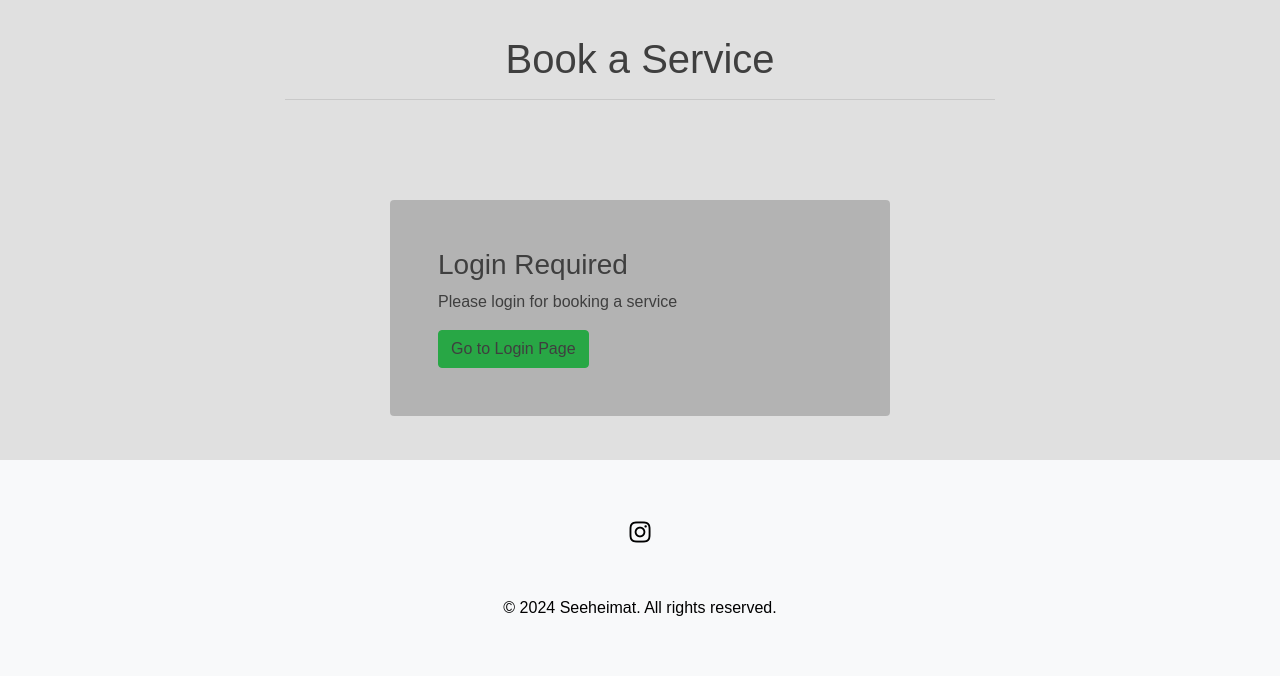
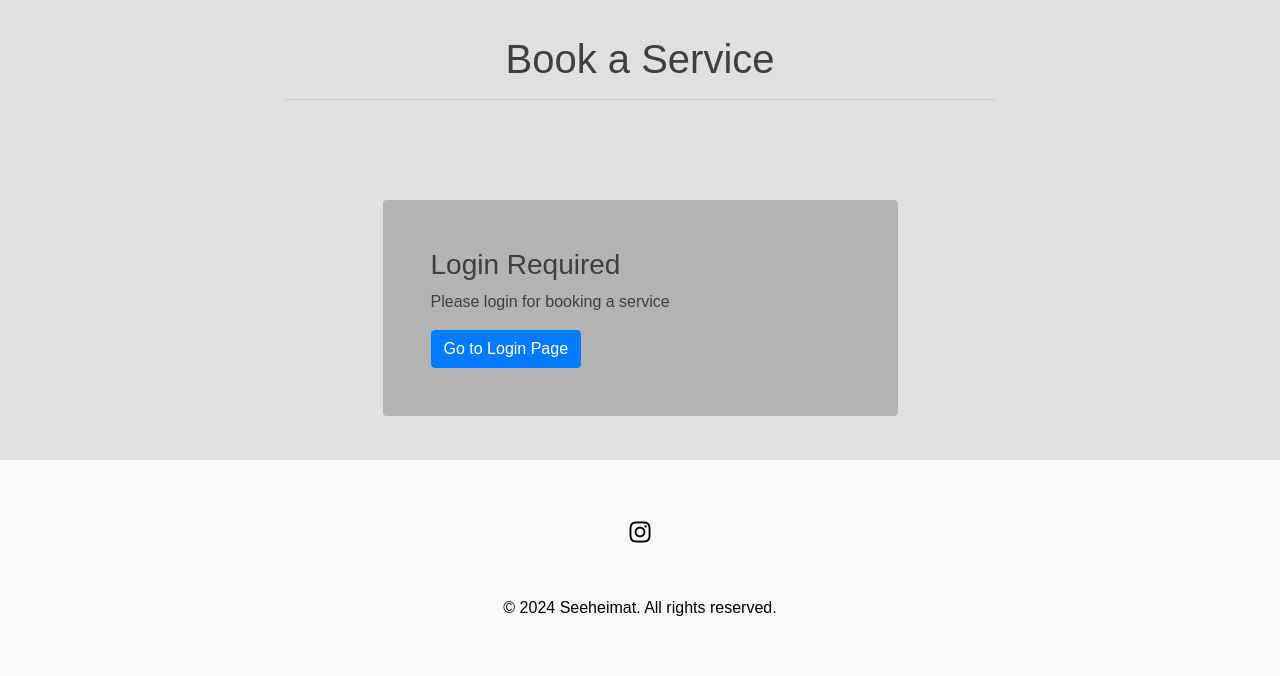
Before and after one commit to paulunder/seeheimat, a Django app: page /booking/book-service/ in a window 1280 px wide. Shown: the part 133-809 px from the top of the page. Run offline with Django 4.2, Linux system fonts and the light colour scheme; parts of the project's set-up code (start-up, migrations or seed data) failed here and were passed over; some libraries are stand-ins or nearby versions.

Commit message:
fixed some html in booking - book_service.html

```diff
--- a/booking/templates/booking/book_service.html
+++ b/booking/templates/booking/book_service.html
@@ -9,6 +9,7 @@
             <h1 class="text-center">Book a Service</h1><hr>
         </div>
     </div>
+</div>
 <div class="container">
     <div class="row justify-content-center mt-3">
         <div class="col-md-6">
@@ -25,13 +26,12 @@
                         <form method="POST" enctype="multipart/form-data">
                             {% csrf_token %}
                             {{ booking_form|crispy }}
-                            <button class="btn btn-success" type="submit">Submit</button>
+                            <button class="btn btn-primary" type="submit">Submit</button>
                         </form>
                         {% else %}
                         <h3>Login Required</h3>
                         <p>Please login for booking a service</p>
-                        <button class="btn btn-success" type="submit"><a href="{% url 'account_login' %}">Go to Login
-                                Page</a></button>
+                        <a class="btn btn-primary" href="{% url 'account_login' %}">Go to Login Page</a>
                         {% endif %}
 
                         <!-- Form Errors from stack overflow -->
```
